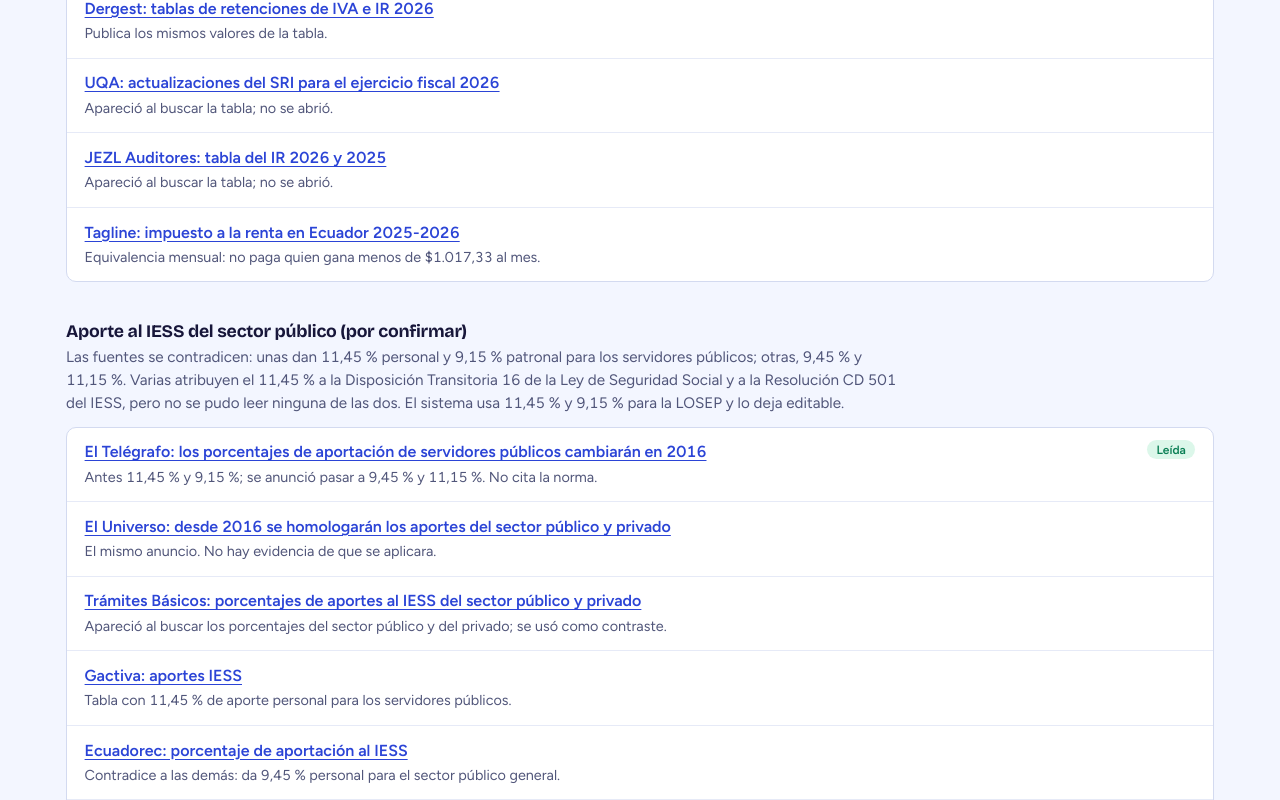
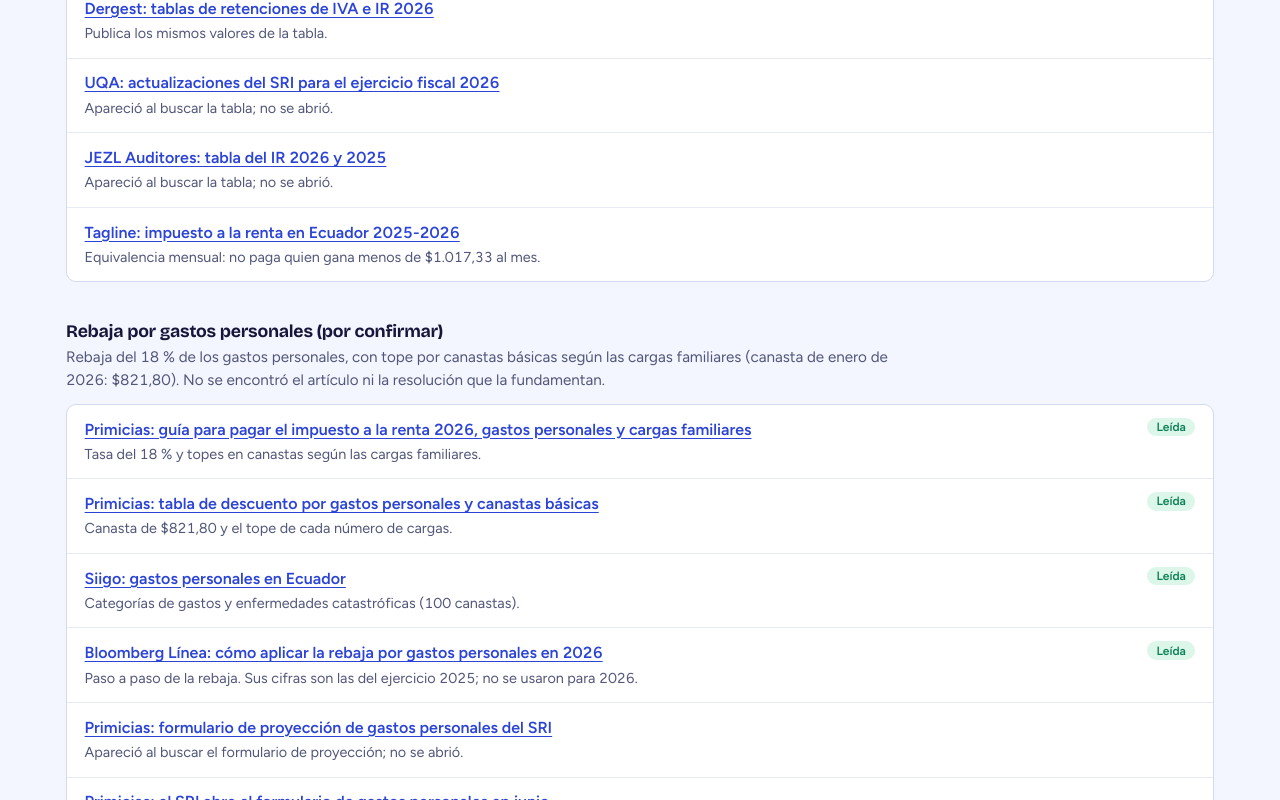
Before and after one commit to kiramman-mp3/sistema-rol-pagos-erp, an Angular app in the folder frontend/: page /informacion in a window 1280 px wide. Shown: the part 5630-6430 px from the top of the page. Built offline with nearby package versions, Linux system fonts and the light colour scheme.

Commit message:
docs: list the personal-expense sources on the information page

```diff
--- a/frontend/src/app/core/fuentes.ts
+++ b/frontend/src/app/core/fuentes.ts
@@ -166,6 +166,68 @@ export const GRUPOS_FUENTES: GrupoFuentes[] = [
         titulo: 'Tagline: impuesto a la renta en Ecuador 2025-2026',
         url: 'https://tagline-soluciones.com/blog/talento-humano/impuesto-a-la-renta-ecuador/',
         uso: 'Equivalencia mensual: no paga quien gana menos de $1.017,33 al mes.',
+        leida: false,
+      },
+    ],
+  },
+  {
+    id: 'gastos',
+    titulo: 'Rebaja por gastos personales (por confirmar)',
+    descripcion:
+      'Rebaja del 18 % de los gastos personales, con tope por canastas básicas según las cargas familiares (canasta de enero de 2026: $821,80). No se encontró el artículo ni la resolución que la fundamentan.',
+    fuentes: [
+      {
+        titulo: 'Primicias: guía para pagar el impuesto a la renta 2026, gastos personales y cargas familiares',
+        url: 'https://www.primicias.ec/economia/guia-pago-impuesto-renta-2026-gastos-personales-cargas-familiares-contribuyentes-sri-113193/',
+        uso: 'Tasa del 18 % y topes en canastas según las cargas familiares.',
+        leida: true,
+      },
+      {
+        titulo: 'Primicias: tabla de descuento por gastos personales y canastas básicas',
+        url: 'https://www.primicias.ec/economia/tabla-decuento-gastos-personales-impuesto-renta-canastas-basicas-sri-115251/',
+        uso: 'Canasta de $821,80 y el tope de cada número de cargas.',
+        leida: true,
+      },
+      {
+        titulo: 'Siigo: gastos personales en Ecuador',
+        url: 'https://www.siigo.com/ec/blog/obligaciones-fiscales/gastos-personales-ecuador/',
+        uso: 'Categorías de gastos y enfermedades catastróficas (100 canastas).',
+        leida: true,
+      },
+      {
+        titulo: 'Bloomberg Línea: cómo aplicar la rebaja por gastos personales en 2026',
+        url: 'https://www.bloomberglinea.com/latinoamerica/ecuador/paso-a-paso-como-aplicar-la-rebaja-del-impuesto-a-la-renta-por-gastos-personales-en-2026/',
+        uso: 'Paso a paso de la rebaja. Sus cifras son las del ejercicio 2025; no se usaron para 2026.',
+        leida: true,
+      },
+      {
+        titulo: 'Primicias: formulario de proyección de gastos personales del SRI',
+        url: 'https://www.primicias.ec/economia/sri-formulario-proyeccion-gastos-personales-impuesto-renta-descarga-115519/',
+        uso: 'Apareció al buscar el formulario de proyección; no se abrió.',
+        leida: false,
+      },
+      {
+        titulo: 'Primicias: el SRI abre el formulario de gastos personales en junio',
+        url: 'https://www.primicias.ec/economia/sri-gastos-personales-formulario-junio-pago-impuesto-renta-ecuador-124214/',
+        uso: 'Apareció al buscar la actualización de la proyección; no se abrió.',
+        leida: false,
+      },
+      {
+        titulo: 'El Diario: gastos personales y deducciones del SRI en 2026',
+        url: 'https://www.eldiario.ec/centro/gastos-personales-sri-deducciones-2026-06022026/',
+        uso: 'Apareció al buscar las deducciones; no se abrió.',
+        leida: false,
+      },
+      {
+        titulo: 'El Diario: cómo aprovechar los gastos personales para reducir el pago del impuesto',
+        url: 'https://www.eldiario.ec/centro/impuesto-a-la-renta-como-aprovechar-los-gastos-personales-para-reducir-el-pago-08022026/',
+        uso: 'Apareció al buscar las deducciones; no se abrió.',
+        leida: false,
+      },
+      {
+        titulo: 'Vistazo: el SRI habilita el formulario de proyección de gastos personales',
+        url: 'https://www.vistazo.com/actualidad/nacional/2026-02-06-sri-formulario-proyeccion-gastos-personales-reducir-impuesto-renta-IA10670833',
+        uso: 'Apareció al buscar el formulario de proyección; no se abrió.',
         leida: false,
       },
     ],
```
